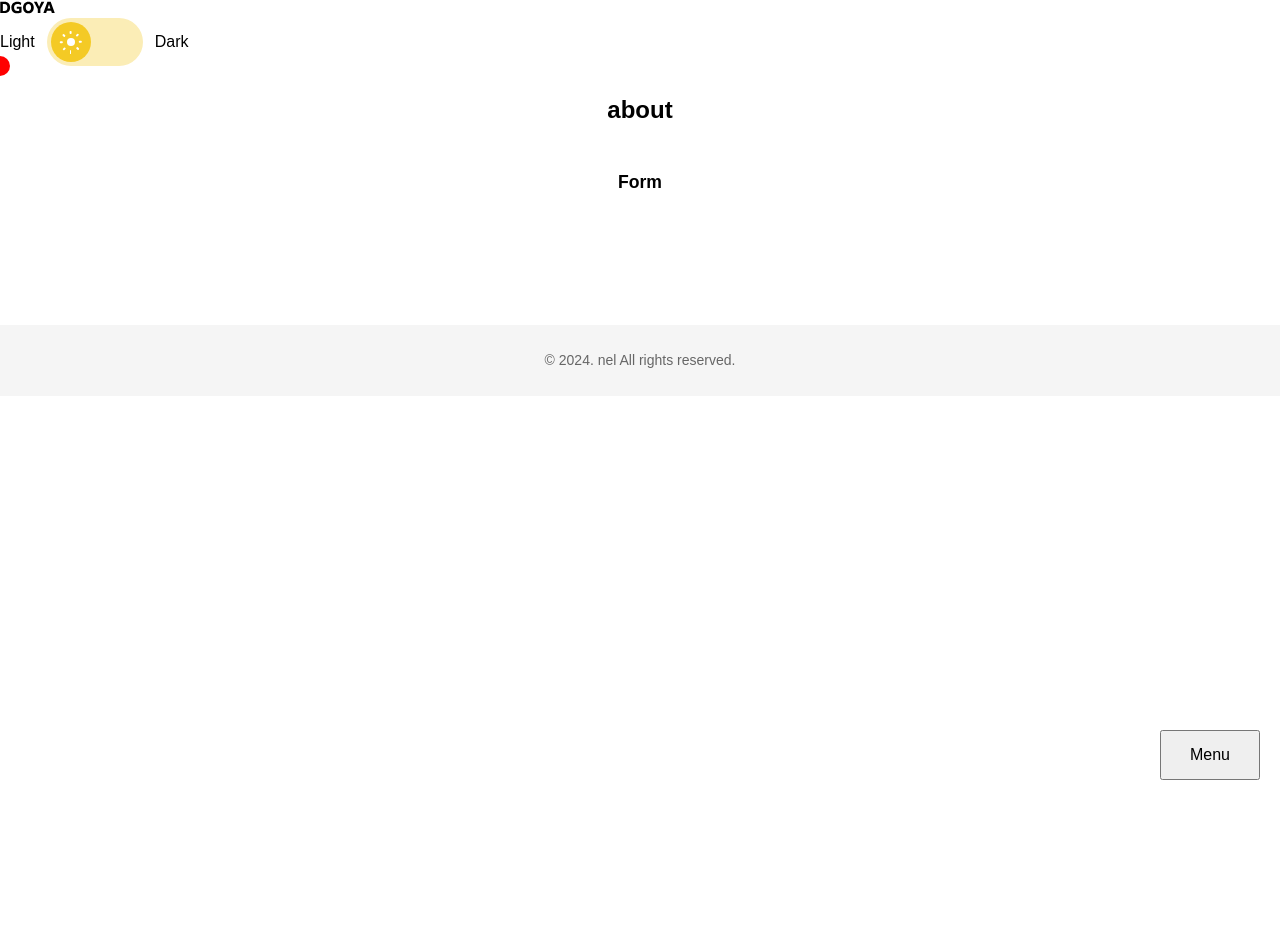
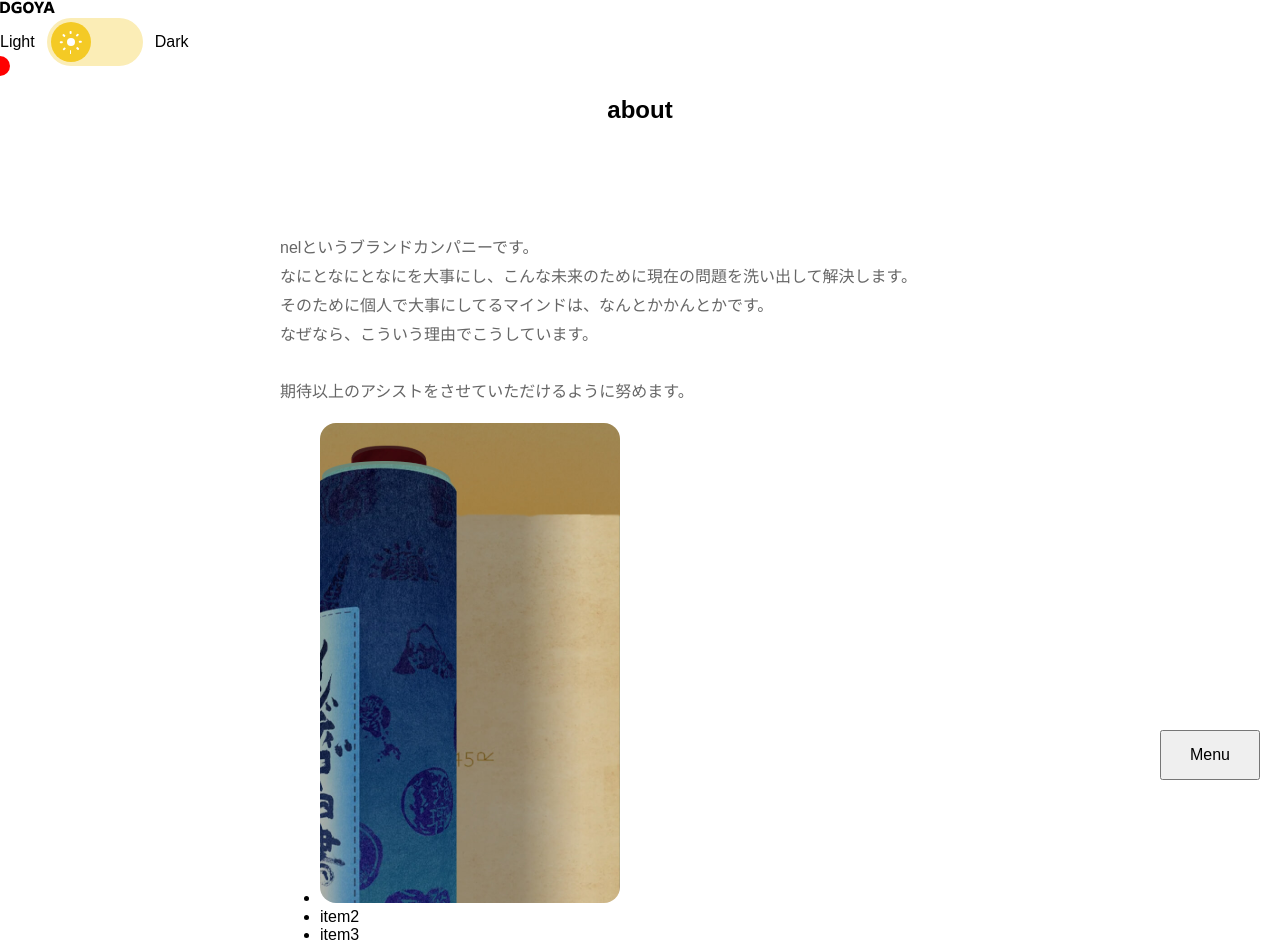
Before and after one commit to w3cdp6084-dev/totto, a SvelteKit app: page /about in a window 1280 px wide. Shown: the top 952 px of the page. Before the commit the page ends 800 px from the top, so only its background shows below. Built offline with nearby package versions, Linux system fonts and the light colour scheme.

Commit message:
下層実装中

```diff
--- a/src/lib/Footer.svelte
+++ b/src/lib/Footer.svelte
@@ -1,7 +1,7 @@
 
 <footer class="footer">
  <div class="container">
-   <p>&copy; 2024. nel All rights reserved.</p>
+   <p>&copy; 2024. nel inc.</p>
  </div>
 </footer>
 
--- a/src/routes/about/+page.svelte
+++ b/src/routes/about/+page.svelte
@@ -1,19 +1,47 @@
+<script>
+ import Heading from "../../lib/Heading.svelte";
+</script>
+
 <svelte:head>
-	<title>About</title>
-	<meta name="description" content="About this app" />
+ <title>About</title>
+ <meta name="description" content="About this app" />
 </svelte:head>
-
-<script>
-	import Heading from '../../lib/Heading.svelte';
-</script>
 <Heading level={2} text="about" />
 
-<div>
-	<div>
-		<Heading level={3} text="Form" />
-	</div>
+<div class="wrap">
+ <div class="inner">
+  <p class="description">
+   nelというブランドカンパニーです。<br />
+   なにとなにとなにを大事にし、こんな未来のために現在の問題を洗い出して解決します。<br
+   />
+   そのために個人で大事にしてるマインドは、なんとかかんとかです。<br />
+   なぜなら、こういう理由でこうしています。<br /><br />
+   期待以上のアシストをさせていただけるように努めます。
+  </p>
+  <div>
+   <ul>
+    <li>
+     <a href="/">
+      <img src="/images/works/mock1.svg" alt="リスト" />
+     </a>
+    </li>
+    <li><a href="/">item2</a></li>
+    <li><a href="/">item3</a></li>
+   </ul>
+  </div>
+ </div>
 </div>
 
 <style lang="scss">
-
+ .wrap {
+  max-width: 800px;
+  margin: 40px auto 0;
+ }
+ .inner {
+  padding: 24px 40px;
+ }
+ .description {
+  line-height: 1.8;
+  color: #666;
+ }
 </style>
```
Also changed, not shown: static/images/works/mock1.svg (added).
